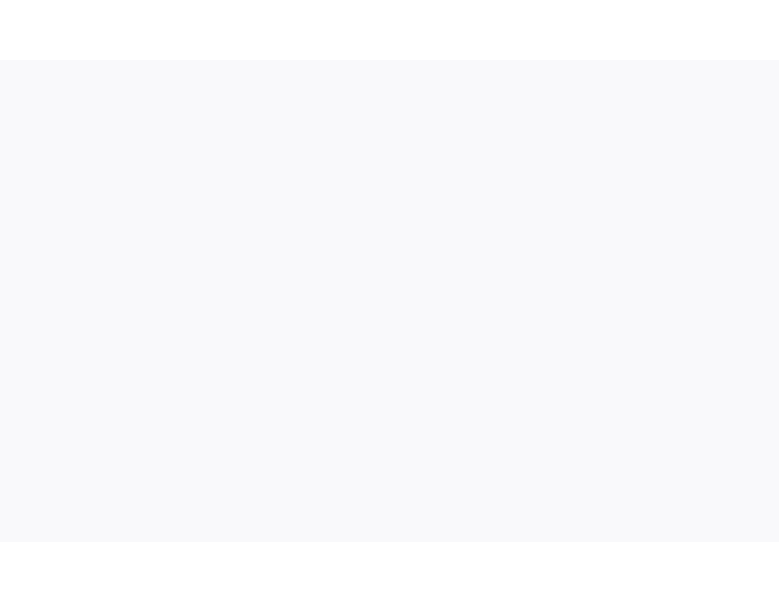
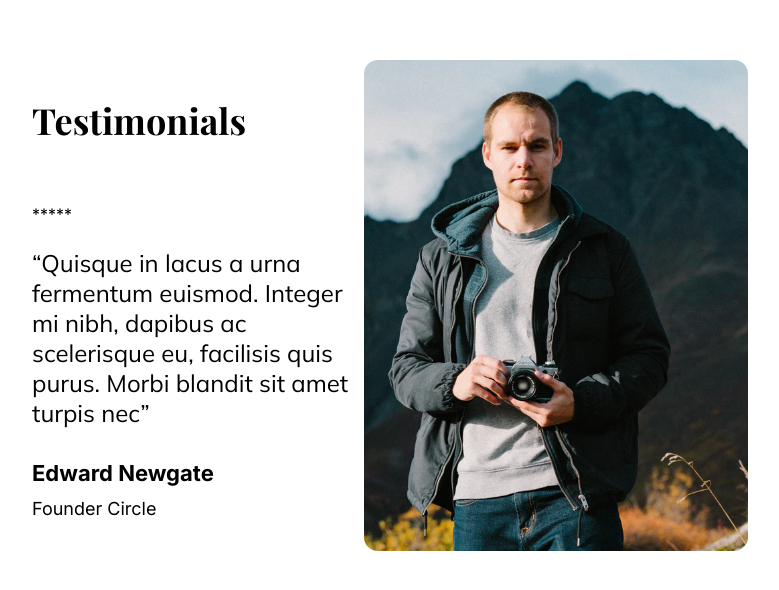
Before and after one commit to eynlanzer/thousand-sunny, a React (Create React App) app: page / in a window 1280 px wide. Shown: the part 2499-3089 px from the top of the page, without its empty margins (208-987 px from the left). Before the commit the page ends 3041 px from the top, so only its background shows below. Built offline with nearby package versions, Linux system fonts and the light colour scheme.

Commit message:
Testimonials added (draft)

```diff
--- a/src/App.js
+++ b/src/App.js
@@ -3,6 +3,7 @@ import Header from './comps/Header'
 import Finder from './comps/Finder'
 import NewWay from './comps/NewWay'
 import Guides from './comps/Guides'
+import Testimonials from './comps/Testimonials'
 import Footer from './comps/Footer'
 
 const App = () => {
@@ -12,6 +13,7 @@ const App = () => {
       <Finder />
       <NewWay />
       <Guides />
+      <Testimonials />
       <Footer />
     </div>
   );
--- /dev/null
+++ b/src/comps/Testimonials.js
@@ -0,0 +1,24 @@
+import React from 'react';
+import testimonialsimg from '../img/image.png';
+
+const Testimonials = () => {
+  return (
+    <div className="testimonials">
+      <div className="testimonials__review">
+        <div className="testimonials__review__content">
+          <h1 className="testimonials__review__title">Testimonials</h1>
+          <p className="testimonials__review__rating">*****</p>
+          <p className="testimonials__review__text">
+            “Quisque in lacus a urna fermentum euismod. Integer mi nibh, dapibus ac scelerisque eu, facilisis quis purus. Morbi blandit sit amet turpis nec”
+          </p>
+          <h4 className="testimonials__review__reviewer">Edward Newgate</h4>
+          <h5 className="testimonials__review__company">Founder Circle</h5>
+        </div>
+        <img className="testimonials__img" src={testimonialsimg} alt='Testimonials section img' />
+      </div>
+
+    </div>
+  )
+}
+
+export default Testimonials;
--- /dev/null
+++ b/src/scss/_testimonials.scss
@@ -0,0 +1,43 @@
+.testimonials{
+  margin: 0 324px 0 240px;
+
+  &__review{
+    @include section-flex-config;
+    &__title{
+      margin-bottom: 60px;
+      font-family: 'Playfair Display';
+      font-size: 36px;
+      font-weight: 700;
+    }
+
+    &__text{
+      font-family: 'Mulish';
+      font-weight: 400;
+      font-size: 24px;
+      max-width: 450px;
+      margin-bottom: 40px;
+    }
+
+    &__reviewer{
+      font-family: 'Inter';
+      font-size: 22px;
+      font-weight: 700;
+      line-height: 10px;
+    }
+
+    &__company{
+      font-family: 'Inter';
+      font-size: 18px;
+      font-style: normal;
+      font-weight: 400;
+      line-height: 1px;
+    }
+  }
+
+  &__img{
+    height: 491px;
+    width: 384px;
+    border-radius: 14px;
+    object-fit: cover;
+  }
+}
--- a/src/scss/index.scss
+++ b/src/scss/index.scss
@@ -6,3 +6,4 @@
 @import 'footer';
 @import 'newway';
 @import 'guides';
+@import 'testimonials';
```
Also changed, not shown: src/img/image.png (added).
